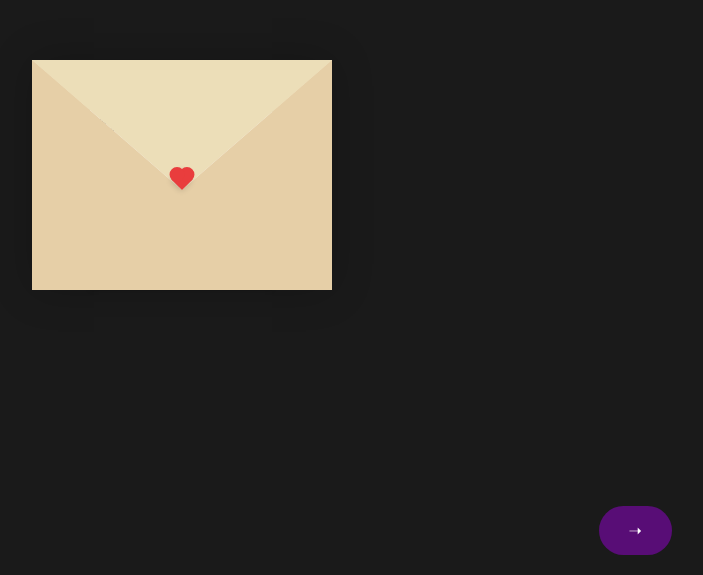
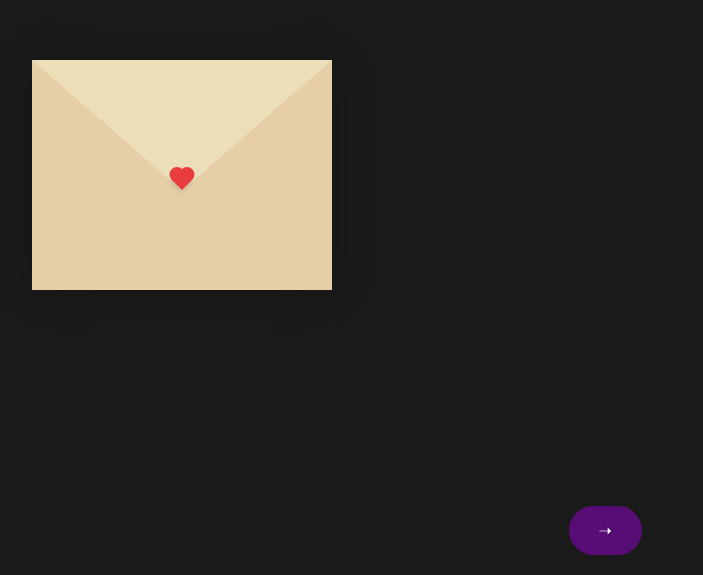
Before and after one commit to Ricartt/convite, a plain HTML site: page indexx.html in a window 1280 px wide. Shown: the part 225-800 px from the top of the page, without its empty margins (458-1161 px from the left). Drawn offline with Linux system fonts and the light colour scheme.

Commit message:
Update style.css

```diff
--- a/style.css
+++ b/style.css
@@ -181,7 +181,7 @@
 .next-btn {
     position: absolute;
     bottom: 20px;
-    right: 150px;
+    right: 180px;
     background-color: #580d76;
     color: white;
     border: none;
```
